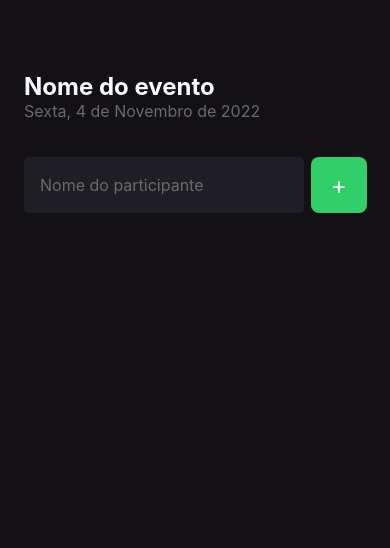
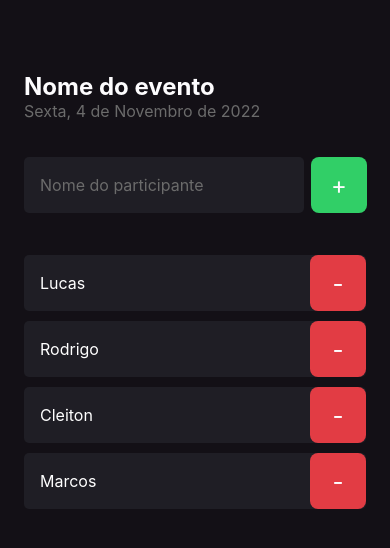
Before and after one commit to LucasAnP/imhere, a React Native app: screen / in a window 390 px wide. Shown: the top 548 px of the page. Built offline with nearby package versions, Linux system fonts and the light colour scheme.

Commit message:
Home: Participant componente with functions

```diff
--- /dev/null
+++ b/src/components/Participant/index.tsx
@@ -0,0 +1,18 @@
+import { View, Text, TouchableOpacity } from "react-native";
+import { styles } from "./styles";
+
+type Props = {
+  name: string;
+  onRemove: () => void;
+};
+export function Participant({ name, onRemove }: Props) {
+  return (
+    <View style={styles.container}>
+      <Text style={styles.name}>{name}</Text>
+
+      <TouchableOpacity style={styles.button} onPress={onRemove}>
+        <Text style={styles.buttonText}>-</Text>
+      </TouchableOpacity>
+    </View>
+  );
+}
--- /dev/null
+++ b/src/components/Participant/styles.ts
@@ -0,0 +1,31 @@
+import { StyleSheet } from "react-native";
+
+export const styles = StyleSheet.create({
+  container: {
+    width: "100%",
+    backgroundColor: "#1f1e25",
+    borderRadius: 5,
+    flexDirection: "row",
+    alignItems: "center",
+    marginBottom: 10,
+  },
+  name: {
+    flex: 1,
+    fontSize: 16,
+    color: "#fff",
+    marginLeft: 16,
+  },
+  button: {
+    width: 56,
+    height: 56,
+    borderRadius: 8,
+    backgroundColor: "#E23C44",
+
+    alignItems: "center",
+    justifyContent: "center",
+  },
+  buttonText: {
+    color: "#fdfcfe",
+    fontSize: 24,
+  },
+});
--- a/src/screens/Home/index.tsx
+++ b/src/screens/Home/index.tsx
@@ -1,10 +1,15 @@
 import { Text, View, TextInput, TouchableOpacity } from "react-native";
 
 import { styles } from "./styles";
+import { Participant } from "../../components/Participant";
 
 export function Home() {
   function handleParticipantAdd() {
     console.log("Trigger");
+  }
+
+  function handleParticipantRemove(name: string) {
+    console.log(`Você clicou em remover o participante ${name}`);
   }
 
   return (
@@ -24,6 +29,16 @@
           <Text style={styles.buttonText}>+</Text>
         </TouchableOpacity>
       </View>
+      <Participant
+        name="Lucas"
+        onRemove={() => handleParticipantRemove("Lucas")}
+      />
+
+      <Participant name="Rodrigo" />
+
+      <Participant name="Cleiton" />
+
+      <Participant name="Marcos" />
     </View>
   );
 }
```
